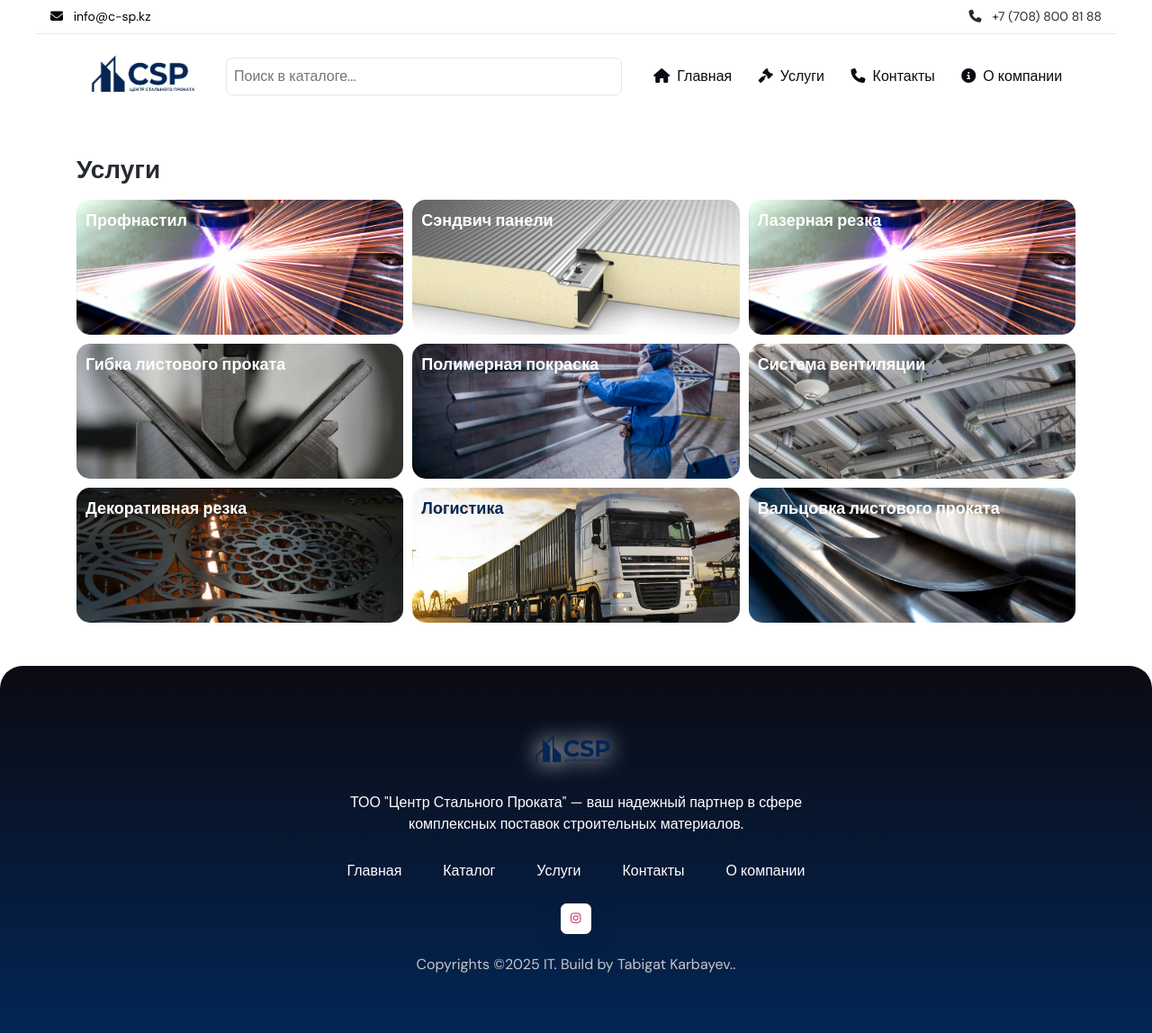
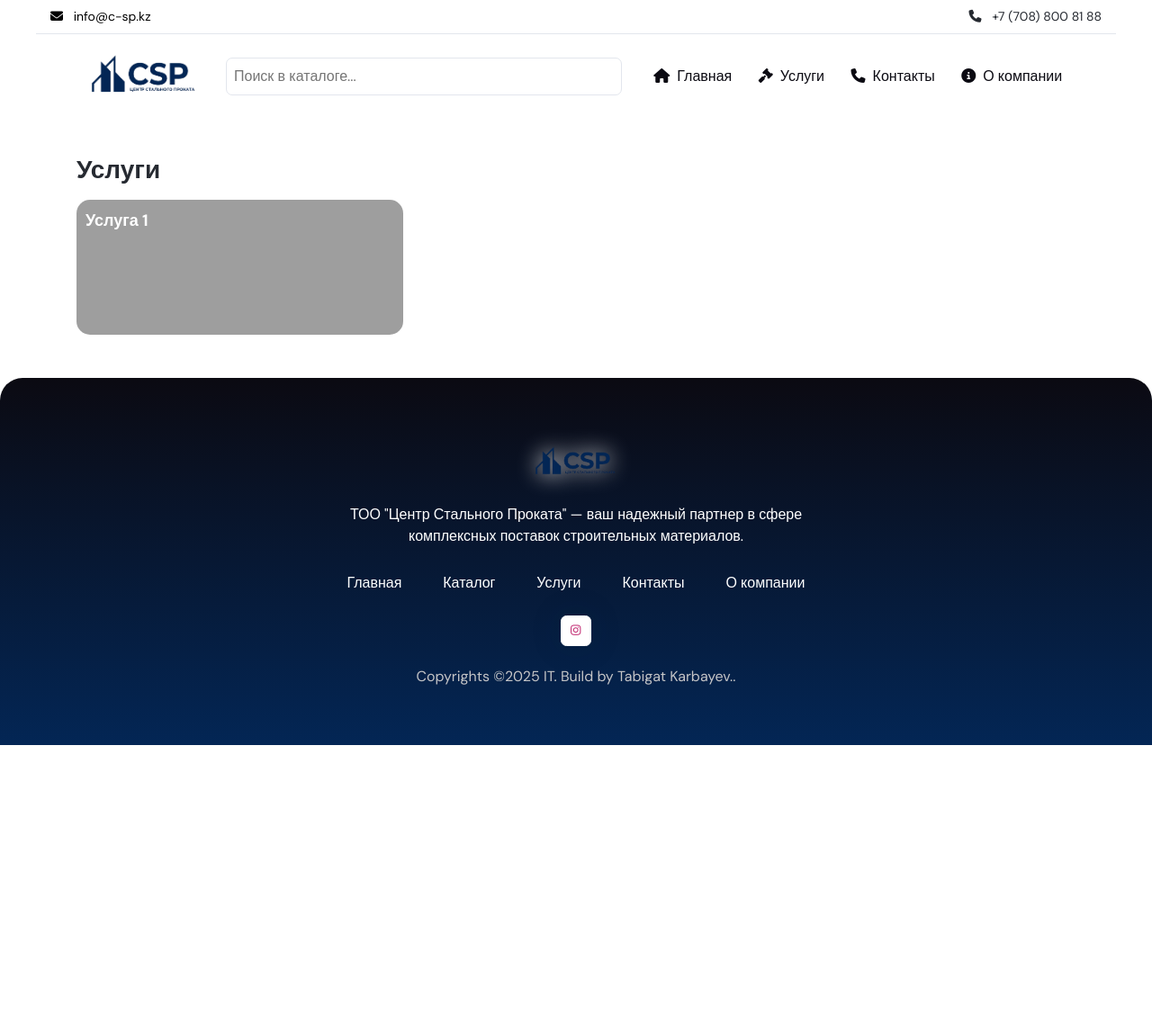
Before and after one commit to tab1k/c-sp.kz, a Django app: page /services/ in a window 1280 px wide. Shown: the whole page at 90% size. After the commit the page ends 828 px from the top, so only its background shows below. Run offline with Django 5.2, Linux system fonts and the light colour scheme; data comes from the database, SQL or seed files in the repository; both versions use the stored data as it was after the commit; some libraries are stand-ins or nearby versions; grey boxes are pictures that could not be loaded.

Commit message:
added services

```diff
--- a/src/main/admin.py
+++ b/src/main/admin.py
@@ -28,3 +28,6 @@ class ProductAdmin(admin.ModelAdmin):
     autocomplete_fields = ['category']
     search_fields = ('name', 'category__name')
     ordering = ('name',)
+
+
+admin.site.register(Service)
--- a/src/main/models.py
+++ b/src/main/models.py
@@ -65,3 +65,17 @@ class Product(models.Model):
 
     def get_absolute_url(self):
         return reverse('website:product_detail', kwargs={'slug': self.slug})
+
+
+
+
+class Service(models.Model):
+    name = models.CharField(max_length=255, blank=False, null=False)
+    image = models.ImageField(max_length=255, blank=False, null=False, verbose_name="Картинка услуг")
+
+    class Meta:
+        verbose_name = "Услуга"
+        verbose_name_plural = "Услуги"
+
+    def __str__(self):
+        return self.name
--- a/src/main/views.py
+++ b/src/main/views.py
@@ -12,7 +12,7 @@ from django.views.generic import TemplateView
 from django.views.generic import ListView
 from django.shortcuts import get_object_or_404
 from django_filters.views import FilterView
-from .models import Product, Category
+from .models import Product, Category, Service
 from .filters import ProductFilter
 import re
 from django.views.generic import DetailView
@@ -25,6 +25,7 @@ class IndexPageView(TemplateView):
 
     def get_context_data(self, **kwargs):
         context = super().get_context_data(**kwargs)
+        context['services'] = Service.objects.only('name', 'image')
         # Передаем категории и их продукты
         context['categories'] = (
             Category.objects.filter(parent__isnull=True)
@@ -67,6 +68,12 @@ class AjaxableTemplateView(TemplateView):
 
 class ServiceViewPage(AjaxableTemplateView):
     template_name = 'website/services.html'
+
+    def get_context_data(self, **kwargs):
+        context = super().get_context_data(**kwargs)
+        context['services'] = Service.objects.only('name', 'image')
+
+        return context
 
 
 class AboutViewPage(AjaxableTemplateView):
--- a/src/templates/website/services.html
+++ b/src/templates/website/services.html
@@ -248,59 +248,13 @@
         <h4 class=" mb-3" style="color: #262a31;">Услуги</h4>
         <div class="grid">
 
-              <a href="#">
-                <div class="grid-item" style="background-image: url('{% static 'images/tech/lazer.jpg' %}');">
-                    <span>Профнастил</span>
-                </div>
-              </a>
-
-              <a href="#">
-                <div class="grid-item" style="background-image: url('{% static 'images/tech/sandwich.jpeg' %}');">
-                    <span>Сэндвич панели</span>
-                </div>
-              </a>
-
-              <a href="#">
-                <div class="grid-item" style="background-image: url('{% static 'images/tech/lazer.jpg' %}');">
-                    <span>Лазерная резка</span>
-                </div>
-              </a>
-
-              <a href="#">
-                <div class="grid-item" style="background-image: url('{% static 'images/tech/gibka.jpeg' %}');">
-                    <span>Гибка листового проката</span>
-                </div>
-              </a>
-
-              <a href="#">
-                <div class="grid-item" style="background-image: url('{% static 'images/tech/polimer.jpeg' %}');">
-                    <span>Полимерная покраска</span>
-                </div>
-              </a>
-
-              <a href="#">
-                <div class="grid-item" style="background-image: url('{% static 'images/sys.jpeg' %}');">
-                    <span>Система вентиляции</span>
-                </div>
-              </a>
-
-              <a href="#">
-                <div class="grid-item" style="background-image: url('{% static 'images/tech/decor.jpeg' %}');">
-                    <span>Декоративная резка</span>
-                </div>
-              </a>
-
-              <a href="#">
-                <div class="grid-item" style="background-image: url('{% static 'images/tech/logistic.jpeg' %}');">
-                    <span style="color: #032655;">Логистика</span>
-                </div>
-              </a>
-
-              <a href="#">
-                <div class="grid-item" style="background-image: url('{% static 'images/tech/valc.jpeg' %}');">
-                    <span>Вальцовка листового проката</span>
-                </div>
-              </a>
+          {% for service in services %}
+            <a href="#">
+              <div class="grid-item" style="background-image: url('{% if service.image %}{{ service.image.url }}{% else %}{% static 'images/default-service.jpg' %}{% endif %}');">
+                <span>{{ service.name }}</span>
+              </div>
+                </a>
+          {% endfor %}
 
         </div>
       </div>
```
Also changed, not shown: src/templates/website/about.html (+25 -6 lines), src/templates/website/index.html (+5 -21 lines), src/website/settings.py (+15 -15 lines), src/db.sqlite3, src/main/migrations/0002_service.py (added).
